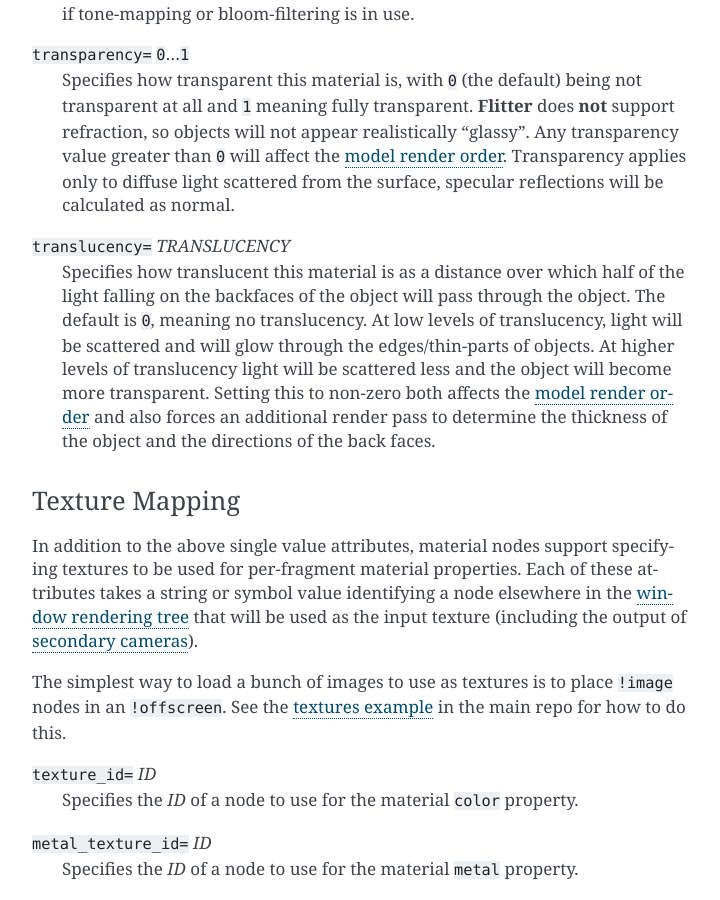
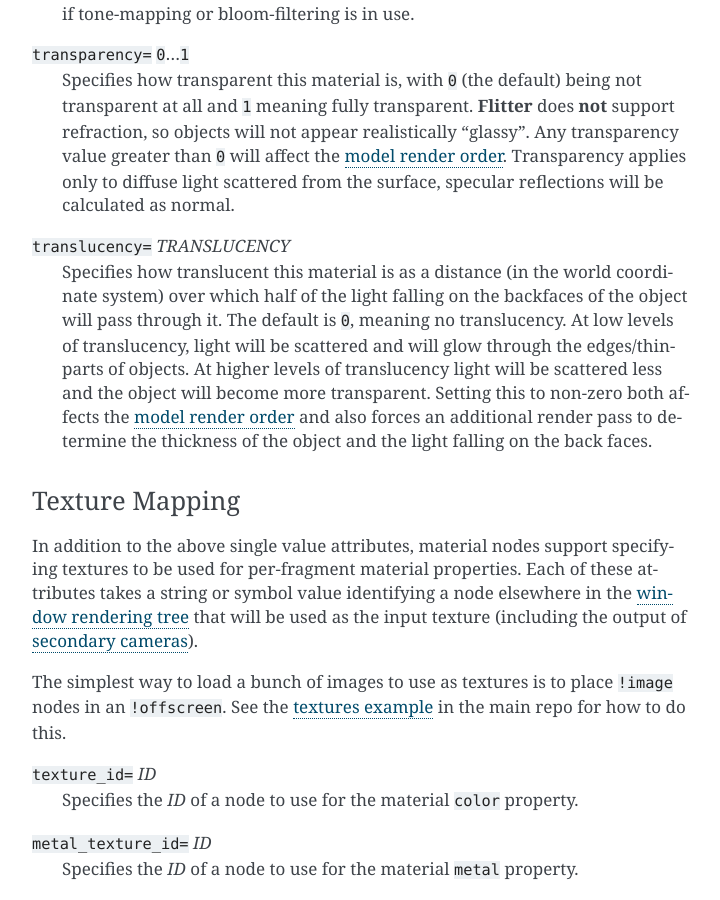
Before and after one commit to jonathanhogg/flitter, a Sphinx documentation site: the page built from docs/canvas3d.md, in a window 1280 px wide and 900 px high, scrolled down 12530 px. Shown: the whole window, without its empty margins (388-1108 px from the left). Built offline with Sphinx 7.4.7, drawn with Linux system fonts in a browser that asks for light colours.

Commit message:
Small tweak to translucency documentation

```diff
--- a/docs/canvas3d.md
+++ b/docs/canvas3d.md
@@ -546,14 +546,15 @@ order](#instance-ordering). Transparency applies only to diffuse light scattered
 from the surface, specular reflections will be calculated as normal.
 
 `translucency=` *TRANSLUCENCY*
-: Specifies how translucent this material is as a distance over which half of
-the light falling on the backfaces of the object will pass through the object.
-The default is `0`, meaning no translucency. At low levels of translucency,
-light will be scattered and will glow through the edges/thin-parts of objects.
-At higher levels of translucency light will be scattered less and the object
-will become more transparent. Setting this to non-zero both affects the [model
-render order](#instance-ordering) and also forces an additional render pass to
-determine the thickness of the object and the directions of the back faces.
+: Specifies how translucent this material is as a distance (in the world
+coordinate system) over which half of the light falling on the backfaces of the
+object will pass through it. The default is `0`, meaning no translucency. At low
+levels of translucency, light will be scattered and will glow through the
+edges/thin-parts of objects. At higher levels of translucency light will be
+scattered less and the object will become more transparent. Setting this to
+non-zero both affects the [model render order](#instance-ordering) and also
+forces an additional render pass to determine the thickness of the object and
+the light falling on the back faces.
 
 ### Texture Mapping
 
```
